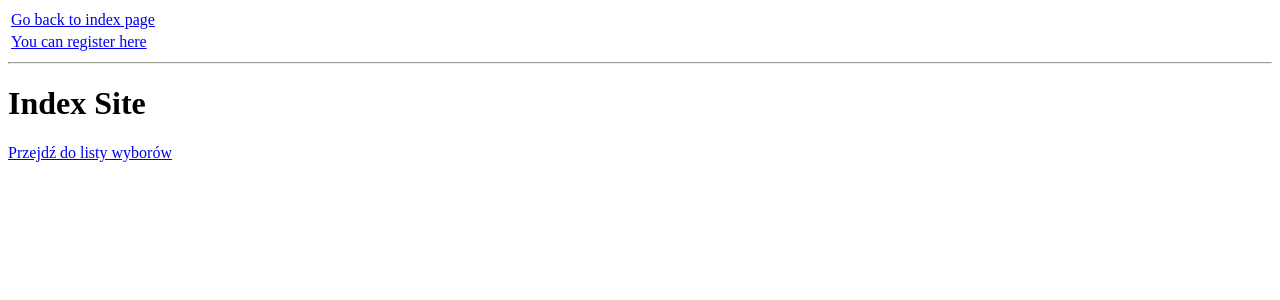
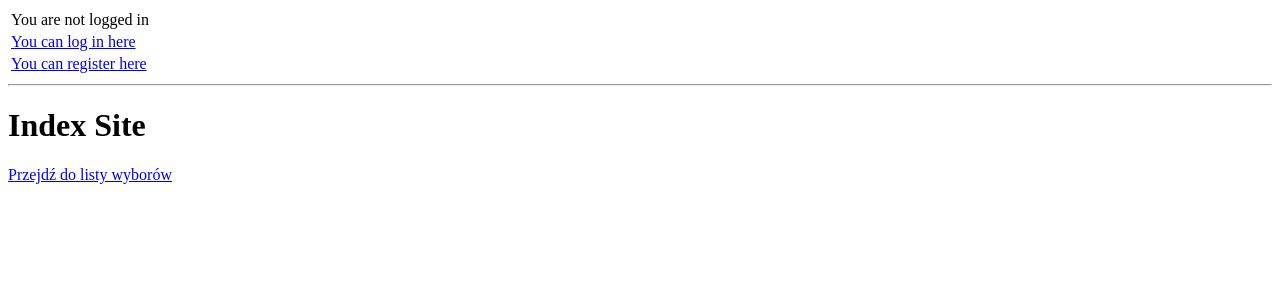
Before and after one commit to Jaszczureq/Project_RSwTA, a Django app: page / in a window 1280 px wide. Shown: the top 300 px of the page. Run offline with Django 3.2, Linux system fonts and the light colour scheme.

Commit message:
Base template works fine. From every page you can go back to index or log out, log or sign in

```diff
--- a/Project_RSwTA/settings.py
+++ b/Project_RSwTA/settings.py
@@ -23,7 +23,7 @@ BASE_DIR = os.path.dirname(os.path.dirname(os.path.abspath(__file__)))
 SECRET_KEY = '5yd3*&a+9pr7b%7xv8p6-kfy8cz&-yki30*kccp3sk^2@2=q)_'
 
 # SECURITY WARNING: don't run with debug turned on in production!
-DEBUG = True
+DEBUG = False
 
 ALLOWED_HOSTS = ['*']
 
@@ -116,6 +116,7 @@ USE_L10N = True
 USE_TZ = True
 
 LOGIN_REDIRECT_URL = 'index'
+LOGOUT_REDIRECT_URL = 'index'
 
 
 # Static files (CSS, JavaScript, Images)
--- a/Project_RSwTA/urls.py
+++ b/Project_RSwTA/urls.py
@@ -25,6 +25,6 @@ urlpatterns = [
     path('polls/', include('polls.urls')),
     path('admin/', admin.site.urls),
     path('accounts/', include('django.contrib.auth.urls'), name='abc'),
-	path('accounts/signup', views.signup, name='signup'),
+	path('accounts/signup/', views.signup, name='signup'),
 
 ]
--- a/polls/templates/base.html
+++ b/polls/templates/base.html
@@ -7,16 +7,23 @@
 	<body>
 		<table>
 		{% if user.is_authenticated %}
-
+			<!--User ir logged in-->
 			<tr>
-				<td><a href="{% url 'index' %}">Go back to index page</a></td>
+				<td>You are logged in as <b>{{ request.user.username }}</b></td>
 			</tr>
 			<tr>
-				<td>Moar text, Logout here</td>
+				<td><a href="{% url 'index' %}">Go to index page</a></td>
+			</tr>
+			<tr>
+				<td><a href="{% url 'logout' %}">You can log out here</a></td>
 			</tr>
 		{% else %}
+			<!--User is not logged in-->
 			<tr>
-				<td><a href="{% url 'index' %}">Go back to index page</a></td>
+				<td>You are not logged in</td>
+			</tr>
+			<tr>
+				<td><a href="{% url 'login' %}">You can log in here</a></td>
 			</tr>
 			<tr>
 				<td><a href="{% url 'signup' %}">You can register here</a></td>
--- a/polls/views.py
+++ b/polls/views.py
@@ -1,5 +1,5 @@
-from django.contrib.auth import login, authenticate
-from django.contrib.auth.forms import UserCreationForm
+from django.contrib.auth import login, authenticate, forms
+#from django.contrib.auth.forms import UserCreationForm
 from django.contrib.auth.decorators import login_required
 from django.shortcuts import render, redirect, get_object_or_404
 from django.http import Http404, HttpResponse, HttpResponseRedirect
@@ -10,7 +10,7 @@ from .models import *
 
 def signup(request):
 	if request.method == 'POST':
-		form=UserCreationForm(request.POST)
+		form=forms.UserCreationForm(request.POST)
 		if form.is_valid():
 			user=form.save()
 			username = form.cleaned_data.get('username')
@@ -19,7 +19,7 @@ def signup(request):
 			login(request, user, backend='django.contrib.auth.backends.ModelBackend')
 			return HttpResponseRedirect(reverse('polls:list'))
 	else:
-		form=UserCreationForm()
+		form=forms.UserCreationForm()
 	return render(request, 'polls/signup.html', {'form':form})
 
 
```
Also changed, not shown: db.sqlite3.
